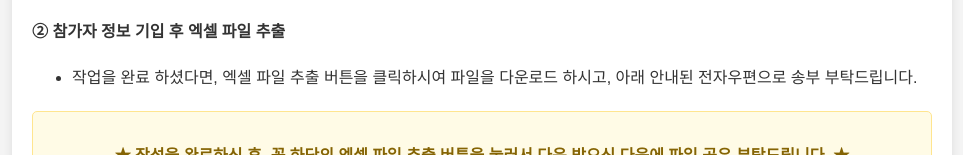
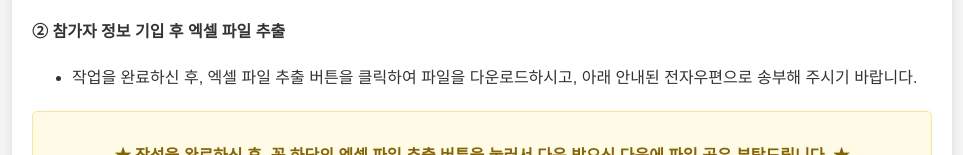
Before and after one commit to yebinahn/yebinahn.github.io, a plain HTML site: page index.html in a window 1280 px wide. Shown: the part 333-488 px from the top of the page, without its empty margins (158-1121 px from the left). Drawn offline with Linux system fonts and the light colour scheme.

Commit message:
Update index.html

```diff
--- a/index.html
+++ b/index.html
@@ -207,7 +207,7 @@
 
             <h4>② 참가자 정보 기입 후 엑셀 파일 추출</h4>
             <ul>
-                <li>작업을 완료 하셨다면, 엑셀 파일 추출 버튼을 클릭하시여 파일을 다운로드 하시고, 아래 안내된 전자우편으로 송부 부탁드립니다.</li>
+                <li>작업을 완료하신 후, 엑셀 파일 추출 버튼을 클릭하여 파일을 다운로드하시고, 아래 안내된 전자우편으로 송부해 주시기 바랍니다.</li>
             </ul>
 
             <div class="final-notice">
```
